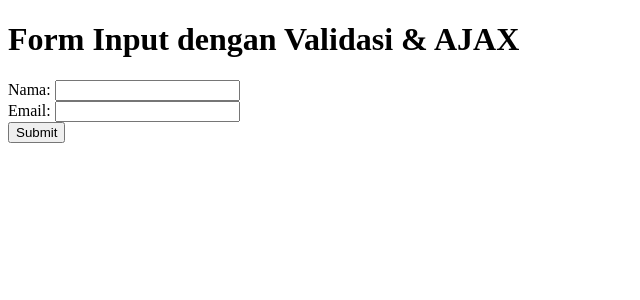
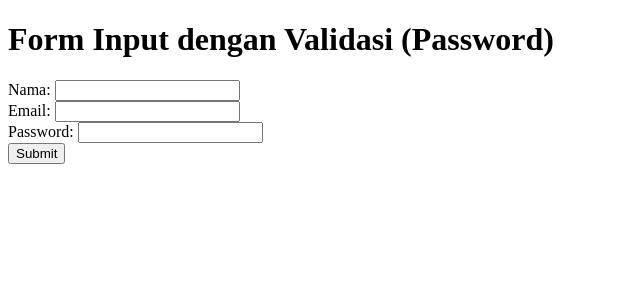
Before and after one commit to MohammadFebriansyah/pemrograman_web_main, a PHP site: page /form_validasi.php in a window 1280 px wide. Shown: the top 300 px of the page, without its empty margins (0-640 px from the left). Run offline with PHP 8.4, Linux system fonts and the light colour scheme.

Commit message:
js 7 praktikum 7 soal 7.4

```diff
--- a/form_validasi.php
+++ b/form_validasi.php
@@ -2,21 +2,24 @@
 <html>
 
 <head>
-    <title>Form Input dengan Validasi & AJAX</title>
+    <title>Form Input dengan Validasi (Password)</title>
      <script src="https://code.jquery.com/jquery-3.6.0.min.js"></script>
 </head>
 
 <body>
-    <h1>Form Input dengan Validasi & AJAX</h1>
+   <h1>Form Input dengan Validasi (Password)</h1>
     <form id="myForm" method="post">
         <label for="nama">Nama:</label>
         <input type="text" id="nama" name="nama">
-        <span id="nama-error" style="color: red;"></span><br>
+        <span id="nama-error" style="color:red;"></span><br>
 
         <label for="email">Email:</label>
         <input type="text" id="email" name="email">
-        <span id="email-error" style="color: red;"></span><br>
+        <span id="email-error" style="color:red;"></span><br>
 
+        <label for="password">Password:</label>
+        <input type="password" id="password" name="password">
+        <span id="password-error" style="color:red;"></span><br>
         <input type="submit" value="Submit">
     </form>
 
@@ -27,10 +30,12 @@
                 event.preventDefault();
                 var nama = $("#nama").val();
                 var email = $("#email").val();
+                var password = $("#password").val();
                 var valid = true;
 
                 $("#nama-error").text("");
                 $("#email-error").text("");
+                $("#password-error").text("");
                 $("#result").text("");
 
                 if (nama === "") {
@@ -42,14 +47,23 @@
                     $("#email-error").text("Email harus diisi.");
                     valid = false;
                 }
+
+                if (password === "") {
+                    $("#password-error").text("Password harus diisi.");
+                    valid = false;
+                } else if (password.length < 8) {
+                    $("#password-error").text("Password minimal 8 karakter.");
+                    valid = false;
+                }
                 if (!valid) return;
 
                 $.ajax({
-                    url: "proses_validasi.",
+                    url: "proses_validasi.php",
                     type: "POST",
                     data: {
                         nama: nama,
-                        email: email
+                        email: email,
+                        password: password
                     },
                     success: function(response) {
                         $("#result").html(response);
```
Also changed, not shown: proses_validasi.php (+9 -1 lines).
